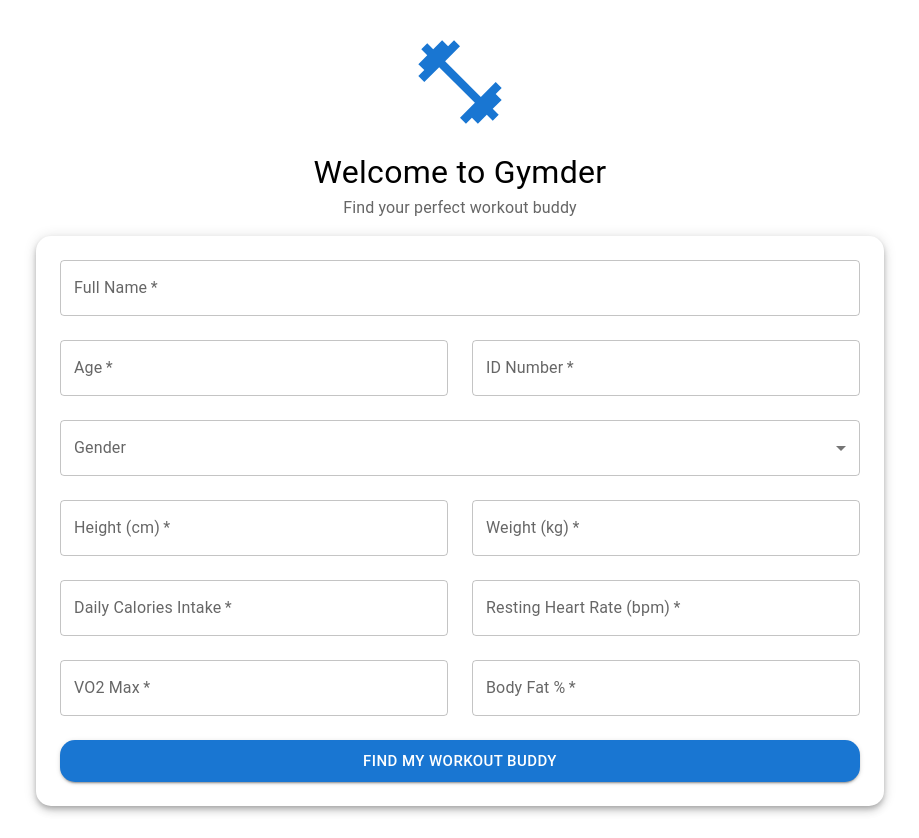
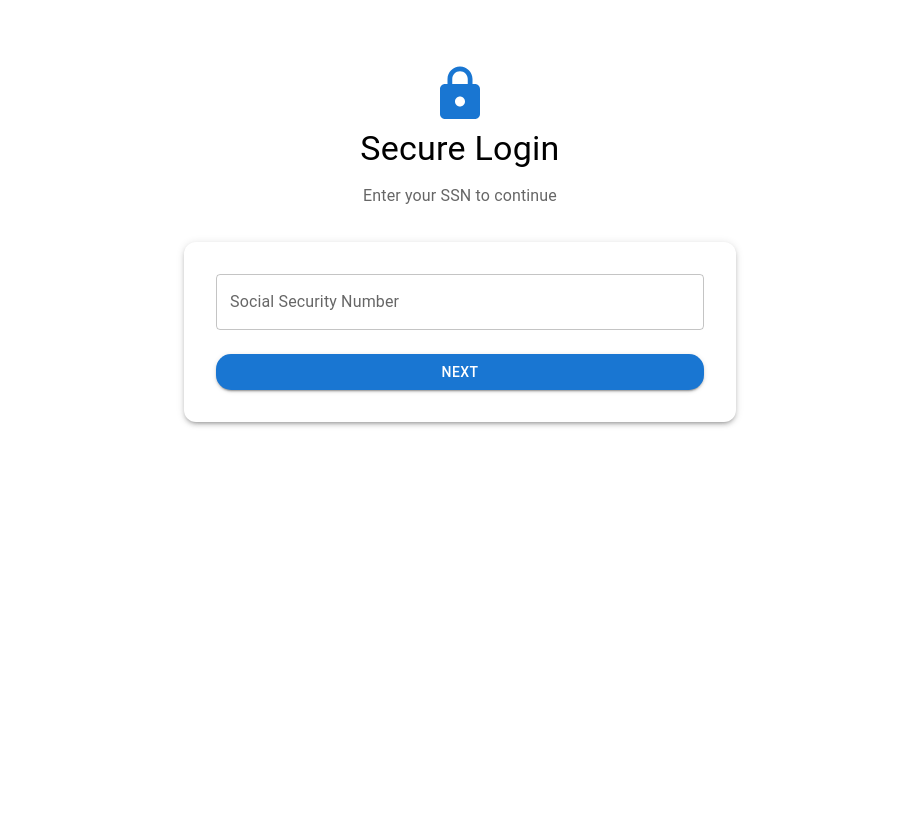
Before and after one commit to AlmogHaviv/MyFitnessWebApp, a React (Create React App) app in the folder frontend/: page / in a window 1280 px wide. Shown: the whole page, without its empty margins (180-1099 px from the left). After the commit the page ends 800 px from the top, so only its background shows below. Built offline with nearby package versions, Linux system fonts and the light colour scheme.

Commit message:
adding Login page front
Current imp continues to landing page anyways, will complete logic later

```diff
--- a/frontend/src/App.tsx
+++ b/frontend/src/App.tsx
@@ -2,6 +2,7 @@ import React from 'react';
 import { BrowserRouter as Router, Routes, Route, Navigate } from 'react-router-dom';
 import LandingPage from './components/pages/LandingPage';
 import MainPage from './components/pages/MainPage';
+import LoginPage from './components/pages/LoginPage';
 import './App.css';
 
 function App() {
@@ -9,7 +10,8 @@ function App() {
     <Router>
       <div className="App">
         <Routes>
-          <Route path="/" element={<LandingPage />} />
+          <Route path="/" element={<LoginPage />} />
+          <Route path="/land" element={<LandingPage />} />
           <Route path="/main" element={<MainPage />} />
           <Route path="*" element={<Navigate to="/" replace />} />
         </Routes>
--- /dev/null
+++ b/frontend/src/components/pages/LoginPage.css
@@ -0,0 +1,30 @@
+.login-page {
+  display: flex;
+  flex-direction: column;
+  align-items: center;
+  justify-content: center;
+  height: 100vh;
+  background-color: #f5f5f5;
+}
+
+.login-page h1 {
+  margin-bottom: 20px;
+}
+
+.login-page form {
+  display: flex;
+  flex-direction: column;
+  align-items: center;
+}
+
+.login-page input {
+  margin-bottom: 10px;
+  padding: 8px;
+  font-size: 16px;
+}
+
+.login-page button {
+  padding: 10px 20px;
+  font-size: 16px;
+  cursor: pointer;
+}
--- /dev/null
+++ b/frontend/src/components/pages/LoginPage.tsx
@@ -0,0 +1,101 @@
+import React, { useState, ChangeEvent } from 'react';
+import { useNavigate } from 'react-router-dom';
+import {
+  Box,
+  Button,
+  Container,
+  TextField,
+  Typography,
+  Paper,
+  CircularProgress,
+  Alert,
+} from '@mui/material';
+import LockIcon from '@mui/icons-material/Lock';
+
+const LoginPage: React.FC = () => {
+  const [ssn, setSsn] = useState('');
+  const [loading, setLoading] = useState(false);
+  const [error, setError] = useState<string | null>(null);
+  const navigate = useNavigate();
+
+  const handleNext = () => {
+    setError(null);
+    setLoading(true);
+
+    // Basic SSN validation (can be expanded)
+    const isValid = /^\d{9}$/.test(ssn);
+    if (!isValid) {
+      setError('Please enter a valid 9-digit SSN.');
+      setLoading(false);
+      return;
+    }
+
+    // Simulate delay, then navigate
+    setTimeout(() => {
+      navigate('/land');
+    }, 500);
+  };
+
+  const handleChange = (e: ChangeEvent<HTMLInputElement>) => {
+    setSsn(e.target.value);
+  };
+
+  return (
+    <Container maxWidth="sm">
+      <Box
+        sx={{
+          textAlign: 'center',
+          mt: 8,
+          mb: 4,
+        }}
+      >
+        <LockIcon color="primary" sx={{ fontSize: 60 }} />
+        <Typography variant="h4" gutterBottom>
+          Secure Login
+        </Typography>
+        <Typography variant="subtitle1" color="text.secondary">
+          Enter your SSN to continue
+        </Typography>
+      </Box>
+
+      {error && (
+        <Alert severity="error" sx={{ mb: 2 }}>
+          {error}
+        </Alert>
+      )}
+
+      <Paper
+        elevation={3}
+        sx={{
+          padding: 4,
+          borderRadius: 3,
+          backgroundColor: '#fff',
+        }}
+      >
+        <TextField
+          label="Social Security Number"
+          placeholder="Enter 9-digit SSN"
+          fullWidth
+          variant="outlined"
+          value={ssn}
+          onChange={handleChange}
+          inputProps={{ maxLength: 9 }}
+          sx={{ mb: 3 }}
+        />
+
+        <Button
+          variant="contained"
+          color="primary"
+          fullWidth
+          onClick={handleNext}
+          disabled={loading}
+          sx={{ borderRadius: '15px' }}
+        >
+          {loading ? <CircularProgress size={24} /> : 'Next'}
+        </Button>
+      </Paper>
+    </Container>
+  );
+};
+
+export default LoginPage;
```
